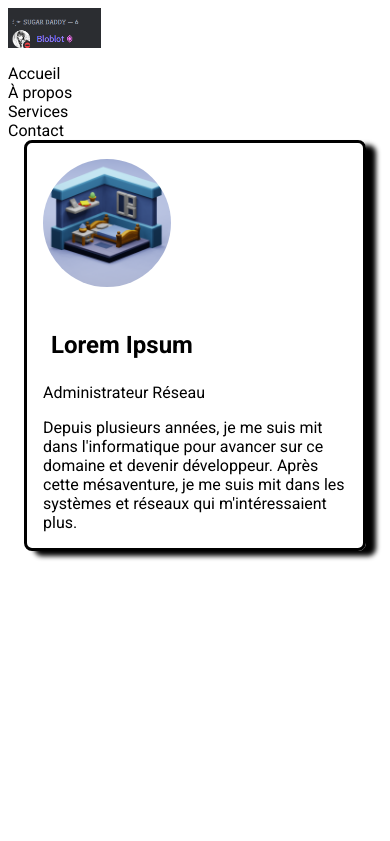
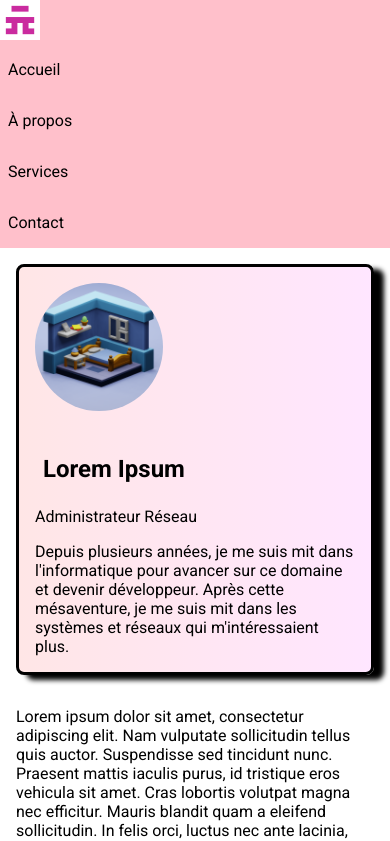
Before and after one commit to misteryag/TP0-HTML-BTS-SIO, a plain HTML site: page index.html in a window 390 px wide. Shown: the top 841 px of the page. Drawn offline with Linux system fonts and the light colour scheme.

Commit message:
Improved/fixed header and responsiveness, added background color to profile-card and added flex to profile-card

```diff
--- a/CSS/style.css
+++ b/CSS/style.css
@@ -1,16 +1,23 @@
 *{
     font-family: "Roboto", sans-serif;
-}
-
-nav > *{
-    display: flex;
+    box-sizing: border-box;
     margin: 0;
     padding: 0;
 }
 
-.logo > img{
-    width: 93px;
+nav{
+    display: flex;
+    flex-direction: row;
+}
+
+nav > *{
+    background-color: pink;
+}
+
+
+.logo  img{
     height: 40px;
+    position: fixed;
 }
 
 .menu a{
@@ -21,56 +28,94 @@ nav > *{
 .menu a:hover{
     text-decoration: underline;
     background-color: yellow;
+    font-weight: bolder;
 }
 
 .menu{
     list-style-type: none;
-    margin: 0;
+    margin: 0 0 0 40px;
     padding: 0;
     display: flex;
     justify-content: space-evenly;
-    z-index: 1;
-    overflow-x: hidden;
+    align-items: center;
+    width: 100%;
+    position:fixed;
     top: 0;
-    width: 100%;
+    height: 40px;
 }
 
-.profile-card {
-    width: 30%;
+.profile-card{
     border: 0.2rem solid black;
     border-radius: 0.5rem;
     box-shadow: 10px 5px 5px black;
-    float: right;
     margin: 1em;
+    background-image: linear-gradient(to right, #ffe6e6, #ffe6ff);
+    min-width: 30%;
 }
 
 .profile-card img{
     width: 128px;
     height: 128px;
     border-radius: 50%;
-
 }
 
 .profile-card > *{
     margin: 1em;
 }
 
-@media only screen and (max-width: 800px){
+
+.welcome-head{
+    display: flex;
+    flex-direction: row;
+    margin-top: 3em;
+}
+
+.welcome-head p{
+    margin: 1em;
+}
+
+
+@media screen and (max-width: 1000px){
+    .profile-card{
+        min-width: 50%;
+    }
+}
+
+@media screen and (max-width: 768px){
+    .profile-card{
+        width: fit-content;
+    }
+
+    .welcome-head{
+        flex-direction: column;
+    }
+}
+
+@media screen and (max-width: 470px){
     nav{
-        display: block;
+        flex-direction: column;
+    }
+
+    .logo img{
         position: relative;
     }
 
     .menu{
+        flex-direction: column;
+        top: 0;
+        z-index: 1;
+        margin: 0;
+        padding-left: .5em;
+        height: auto;
+        align-items: flex-start;
         position: relative;
-        display: block;
-        top: 1em;
-        left: 0;
-        z-index: 1;
     }
 
-    .profile-card{
-        float: none;
-        width: fit-content;
+    li{
+        padding: 1em 0 1em 0;
+    }
+
+    .welcome-head{
+        margin-top: 0;
     }
 }
--- a/index.html
+++ b/index.html
@@ -11,7 +11,7 @@
 </head>
 <body>
     <nav>
-        <div class="logo"><img src="./Images/khz.png" alt="LOGO"/></div>
+        <div class="logo"><a href="#"><img src="./Images/télécharger.jpg" alt="KHZ" /></a></div>
         <ul class="menu">
             <li><a href="#">Accueil</a></li>
             <li><a href="#">À propos</a></li>
@@ -20,11 +20,16 @@
         </ul>
     </nav>
 
+    <section class="welcome-head">
         <div class="profile-card">
             <img src="./Images/bedroom.png" alt="Profile picture"/>
             <h2>Lorem Ipsum</h2>
             <p class="title">Administrateur Réseau</p>
             <p class="description">Depuis plusieurs années, je me suis mit dans l'informatique pour avancer sur ce domaine et devenir développeur. Après cette mésaventure, je me suis mit dans les systèmes et réseaux qui m'intéressaient plus.</p>
         </div>
+        <p>Lorem ipsum dolor sit amet, consectetur adipiscing elit. Nam vulputate sollicitudin tellus quis auctor. Suspendisse sed tincidunt nunc. Praesent mattis iaculis purus, id tristique eros vehicula sit amet. Cras lobortis volutpat magna nec efficitur. Mauris blandit quam a eleifend sollicitudin. In felis orci, luctus nec ante lacinia, placerat lobortis neque. Pellentesque sodales lacus a blandit ornare. Nunc id tempor est. Nulla mattis, orci quis suscipit molestie, sem felis aliquam sapien, et pellentesque purus ligula in enim. Mauris non arcu sapien. <br> <br>Nullam quis interdum sapien. Aenean interdum tortor vel elit mollis elementum. Curabitur eget odio euismod, malesuada eros ut, ultrices lectus. In eleifend ante feugiat, eleifend magna a, iaculis massa. Quisque consequat ipsum ac nibh vehicula pellentesque. Praesent vulputate risus quis velit posuere euismod. Pellentesque nec finibus est. Fusce iaculis, augue nec placerat suscipit, justo eros efficitur magna, et condimentum diam turpis vitae nibh. Phasellus porttitor, leo a dapibus egestas, quam ex maximus justo, ac laoreet.</p>
+    </section>
+
+
 </body>
 </html>
```
Also changed, not shown: Images/télécharger.jpg (added). Lines whose indentation alone changed are shown as unchanged.
